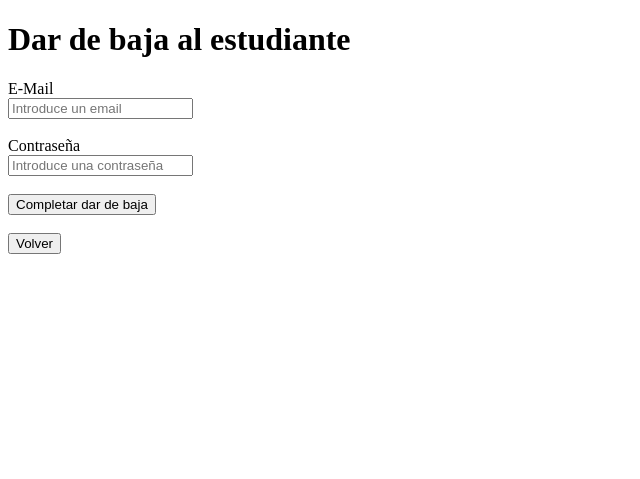
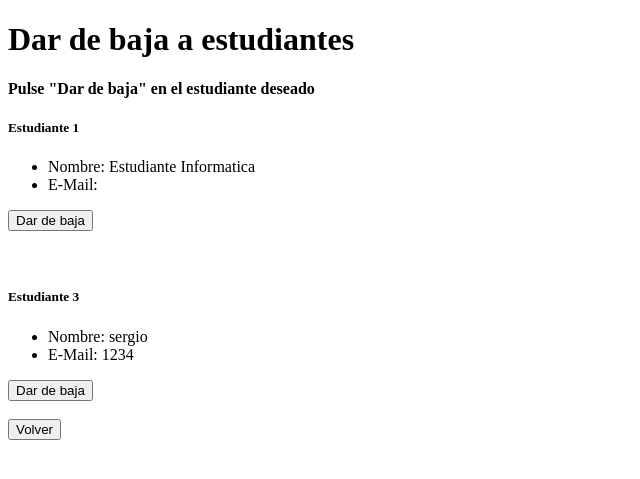
Before and after one commit to Sergio-CVM00/Gesti-n-ExamenesOnline-PHP, a PHP site: page /MenuAdmin/bajaEst.php in a window 1280 px wide. Shown: the top 479 px of the page, without its empty margins (0-640 px from the left). Run offline with PHP 8.4, Linux system fonts and the light colour scheme; data comes from the database, SQL or seed files in the repository.

Commit message:
Mejora en dar de baja a un estudiante

```diff
--- a/MenuAdmin/bajaEst.php
+++ b/MenuAdmin/bajaEst.php
@@ -1,29 +1,3 @@
-<!DOCTYPE html>
-<head>
-    <title>DAR DE BAJA ESTUDIANTE</title>
-</head>
-
-<body>
-<h1>Dar de baja al estudiante</h1>
-    <form action = "" method = "post">
-        <label for = "email">E-Mail</label>
-        <br>
-        <input type = "text" placeholder = "Introduce un email" name = "email">
-        <br>
-        <br>
-
-        <label for = "pass">Contraseña</label>
-        <br>
-        <input type = "password" placeholder = "Introduce una contraseña" name = "pass">
-        <br>
-        <br>
-
-        <input type = "submit" name = "singup" value = "Completar dar de baja">
-    </form>
-    <br>
-    <a href = "menuAdmin.php"><input type = "button" value = "Volver"></a>
-</body>
-</html>
 <!------------------->
 <!--------PHP-------->
 <!------------------->
@@ -32,81 +6,60 @@
     $conn = mysqli_connect("localhost", "root", "", "bdp1") or die("Error: No se pudo conecta con la BD");
 
     //Recoger a todos los estudiantes
-    $sql = "SELECT ID_estudiante, nombre, email FROM estudiante";
-    $query = mysqli_query($conn, $sql);
-    mysqli_close($conn);
+    $sqlSelect = "SELECT ID_estudiante, nombre, email FROM estudiante";
+    $querySelect = mysqli_query($conn, $sqlSelect);
 
-    $nfilas = mysqli_num_rows($query);
+    $nfilas = mysqli_num_rows($querySelect);
 
-    if(isset($_POST["baja"]))
+    for($i = 0; $i < $nfilas; $i++)
     {
-        //Conexion con la BD
-        $conn = mysqli_connect("localhost", "root", "", "bdp1") or die("Error: No se pudo conecta con la BD");
+        $resultado = mysqli_fetch_array($querySelect);
+        if(isset($_POST['baja'.$resultado['ID_estudiante']]))
+        {
+            $id_Est = $resultado['ID_estudiante'];
 
             //Borrar estudiante
-        $sql = "DELETE FROM estudiante WHERE ";
-        $query = mysqli_query($conn, $sql);
+            $sqlDel = "DELETE FROM estudiante WHERE ID_estudiante = $id_Est";
+            $queryDel = mysqli_query($conn, $sqlDel);
             mysqli_close($conn);
-    }
-
-/*
-    //Comprobar el envio del formulario
-    if(isset($_POST["singup"]))
-    {
-        //Comprobar que los campos se han rellenado
-        $vacio = false;
-        if((trim($_POST["email"]) == "" || (trim($_POST["pass"]) == "")))
-        {
-            $vacio = true;
-        }
-
-        if($vacio)  //Mostrar error si algun campo es vacio
-        {
-            echo '<br>';
-            echo "Error:";
-            echo '<br>';
-            echo "Debes rellenar todos los campos";
-        }
-        else
-        {
-            //Insertar el usuario en la BD
-            //Recoger valores del formulario
-            $email = $_POST["email"];
-            $pass = $_POST["pass"];
-            //Conexion con la BD
-            $conn = mysqli_connect("localhost", "root", "", "bdp1") or die("Error: No se pudo conecta con la BD");
-
-            //Query
-            $sql = "DELETE FROM estudiante WHERE email = '$email' AND pass = '$pass'";
-            $query = mysqli_query($conn, $sql) or die ("Error: No se pudo realizar la eliminacion");
-
-            //Cerrar conexion con la BD
-            mysqli_close($conn);
-
-            //Confirmacion
-            header("Location: confirmBaja.php");
+            header("Location: menuAdmin.php");
         }
     }
+?>
+<!DOCTYPE html>
+<head>
+    <title>DAR DE BAJA ESTUDIANTE</title>
+</head>
 
+<body>
 <h1>Dar de baja a estudiantes</h1>
     <h4>Pulse "Dar de baja" en el estudiante deseado</h4>
 
     <?php
+        //Conexion con la BD
+        $conn = mysqli_connect("localhost", "root", "", "bdp1") or die("Error: No se pudo conecta con la BD");
+
+        //Recoger a todos los estudiantes
+        $sqlSelectHTML = "SELECT ID_estudiante, nombre, email FROM estudiante";
+        $querySelectHTML = mysqli_query($conn, $sqlSelect);
+
+        $nfilas = mysqli_num_rows($querySelectHTML);
         echo '<form action = "" method = "post"';
         for($i = 0; $i < $nfilas; $i++)
         {
-            $resultado = mysqli_fetch_array($query);
+            $resultadoHTML = mysqli_fetch_array($querySelectHTML);
             echo '<br>';
-            echo '<h5>Estudiante '.$resultado['ID_estudiante']; echo '</h5>';
+            echo '<h5>Estudiante '.$resultadoHTML['ID_estudiante']; echo '</h5>';
             echo '<ul>';
                 echo '<li>';
-                    echo 'Nombre: '.$resultado['nombre'];
+                    echo 'Nombre: '.$resultadoHTML['nombre'];
                 echo '</li>';
                 echo '<li>';
-                    echo 'E-Mail: '.$resultado['email'];
+                    echo 'E-Mail: '.$resultadoHTML['email'];
                 echo '</li>';
             echo '</ul>';
-            echo '<input type = "submit" name = "baja" value = "Dar de baja"';
+            echo '<input type = "submit" name = "baja'.$resultadoHTML['ID_estudiante'];
+            echo '" value = "Dar de baja"';
             echo '<br>';
             echo '<br>';
             echo '<br>';
@@ -114,7 +67,5 @@
         echo '</form>';
     ?>
     <a href = "menuAdmin.php"><input type = "button" value = "Volver"></a>
-
-
-*/
-?>
+</body>
+</html>
```
Lines whose indentation alone changed are shown as unchanged.
